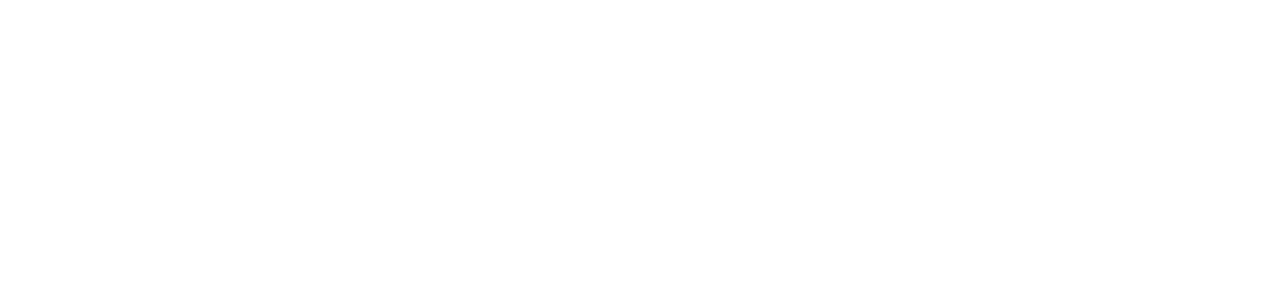
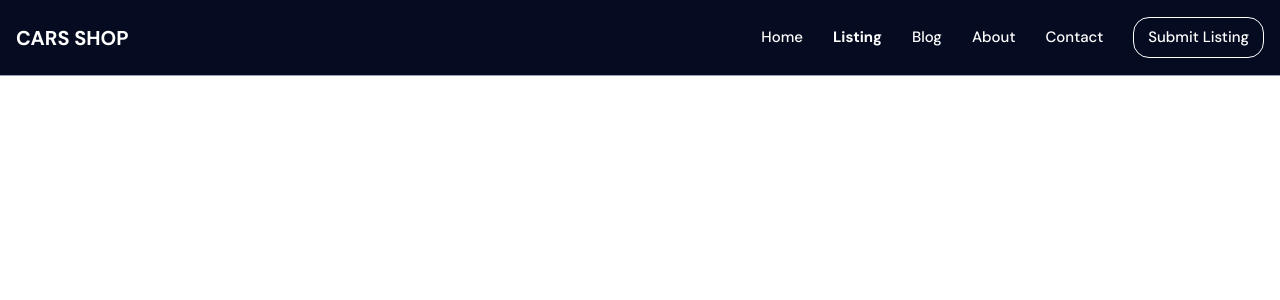
Before and after one commit to Jurayev311/Car-shop, a React (Vite) app: page /listing in a window 1280 px wide. Before the commit this address had no page. Shown: the top 300 px of the page. Built offline with nearby package versions, Linux system fonts and the light colour scheme.

Commit message:
Listing and Blog pages created and header fixed bugs

```diff
--- a/src/App.css
+++ b/src/App.css
@@ -17,6 +17,11 @@
     margin: 0 auto;
 }
 
+.active {
+  font-weight: bold;
+}
+
+
 .swiper-button-next,
 .swiper-button-prev {
   width: 40px !important;
--- a/src/components/header/Header.jsx
+++ b/src/components/header/Header.jsx
@@ -1,9 +1,9 @@
 import React, { useEffect, useState } from 'react'
-import { Link, NavLink } from 'react-router-dom'
+import { Link, NavLink, useLocation } from 'react-router-dom'
 
 const Header = () => {
-
   const [scrolled, setScrolled] = useState(false)
+  const location = useLocation()
 
   useEffect(() => {
     const handleScroll = () => {
@@ -14,18 +14,27 @@
     return () => window.removeEventListener('scroll', handleScroll)
   }, [])
 
+  const HomePage = location.pathname === '/'
+
+  const headerBg = HomePage
+    ? `${scrolled ? 'bg-[#ffffff73] backdrop-blur-[8px] text-[#1c1c1c]' : 'bg-transparent text-white'}`
+    : 'bg-[#050B20] text-white'
+
   return (
-    <header className={`fixed top-0 left-0 w-full border-b-[1px] border-b-gray-400 z-50 duration-200 ${scrolled ? 'bg-[#ffffff73] backdrop-blur-[8px] text-black' : 'bg-transparent text-white'}`}>
+    <header className={`fixed top-0 left-0 w-full border-b-[1px] border-b-gray-400 z-50 duration-200 ${headerBg}`}>
       <div className='container'>
         <nav className='flex items-center justify-between h-[75px]'>
-          <Link>
+          <Link to='/'>
             <h2 className='uppercase font-bold text-xl'>Cars Shop</h2>
           </Link>
 
           <ul className='flex items-center gap-[30px] text-[15px] font-medium'>
             <li><NavLink to={'/'}>Home</NavLink></li>
+            <li><NavLink to={'/listing'}>Listing</NavLink></li>
+            <li><NavLink to={'/blog'}>Blog</NavLink></li>
             <li><NavLink to={'/about'}>About</NavLink></li>
             <li><NavLink to={'/contact'}>Contact</NavLink></li>
+            <button className='border p-2 px-3.5 rounded-2xl cursor-pointer hover:bg-[#ffffff73] hover:border-gray-300 active:scale-95 duration-150'>Submit Listing</button>
           </ul>
         </nav>
       </div>
--- /dev/null
+++ b/src/pages/blog/Blog.jsx
@@ -0,0 +1,9 @@
+import React from 'react'
+
+const Blog = () => {
+  return (
+    <div>Blog</div>
+  )
+}
+
+export default React.memo(Blog)
--- /dev/null
+++ b/src/pages/listing/Listing.jsx
@@ -0,0 +1,9 @@
+import React from 'react'
+
+const Listing = () => {
+  return (
+    <div>Listing</div>
+  )
+}
+
+export default React.memo(Listing)
--- a/src/routes/AppRoutes.jsx
+++ b/src/routes/AppRoutes.jsx
@@ -1,6 +1,8 @@
 import React from 'react'
 import MainLayout from '../layouts/MainLayout'
 import Home from '../pages/home/Home'
+import Listing from '../pages/listing/Listing'
+import Blog from '../pages/listing/Listing'
 import About from '../pages/about/About'
 import Contact from '../pages/contact/Contact'
 import { Route, Routes } from 'react-router-dom'
@@ -11,6 +13,8 @@
             <Routes>
                 <Route path='/' element={<MainLayout />}>
                     <Route index element={<Home />} />
+                    <Route path='listing' element={<Listing />} />
+                    <Route path='blog' element={<Blog />} />
                     <Route path='about' element={<About />} />
                     <Route path='contact' element={<Contact />} />
                 </Route>
```
